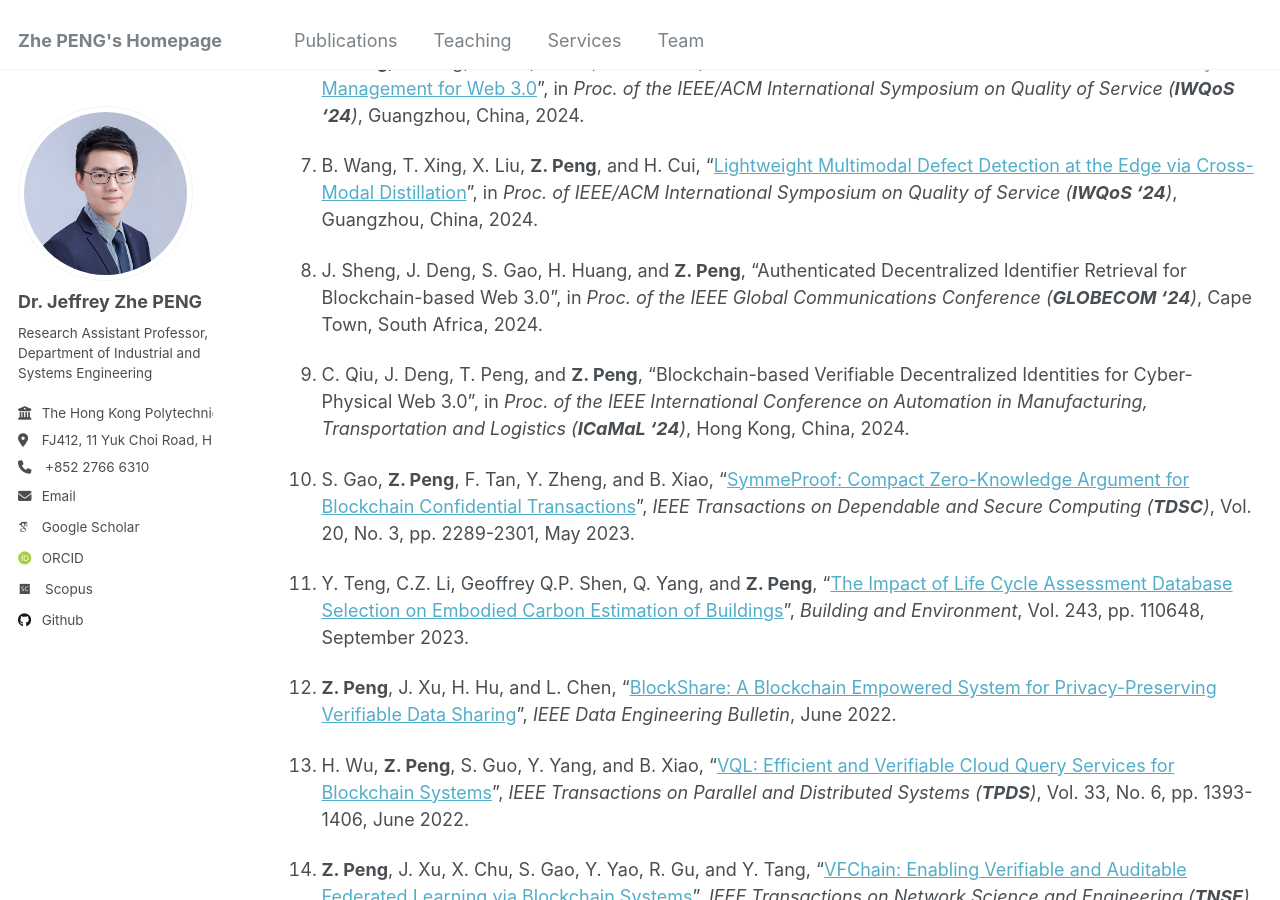
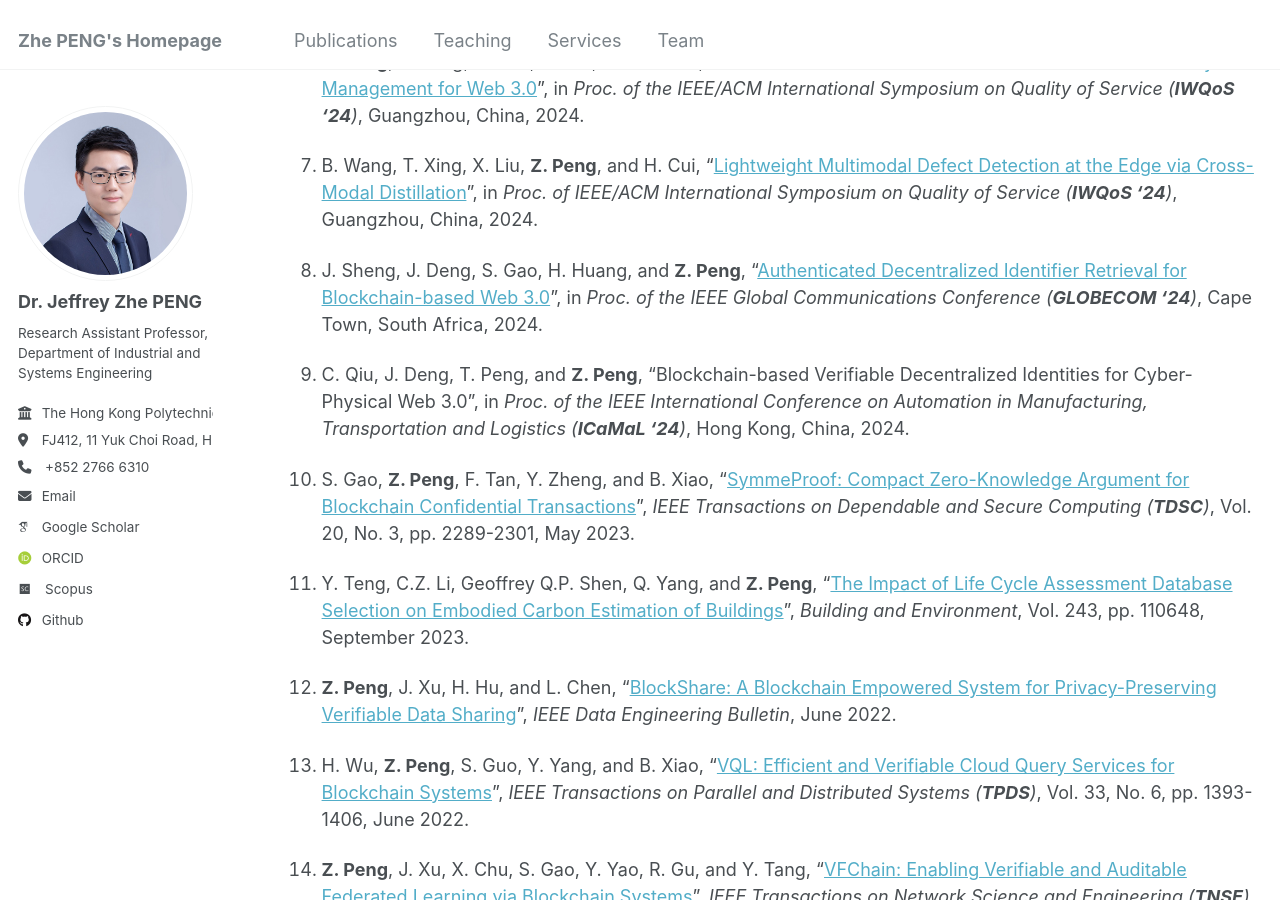
Before and after one commit to PENG-Zhe/peng-zhe.github.io, a Jekyll site: the page built from _pages/publications.md, in a window 1280 px wide and 900 px high, scrolled down 545 px. Built offline with Jekyll 4.4.1, drawn with Linux system fonts in a browser that asks for light colours; some web fonts are replaced; part of the change alters nothing that is shown.

```diff
--- a/_pages/publications.md
+++ b/_pages/publications.md
@@ -18,7 +18,7 @@ layout: archive
 
 1. B. Wang, T. Xing, X. Liu, **Z. Peng**, and H. Cui, "[Lightweight Multimodal Defect Detection at the Edge via Cross-Modal Distillation](https://ieeexplore.ieee.org/document/10682904)", in _Proc. of IEEE/ACM International Symposium on Quality of Service (**IWQoS '24**)_, Guangzhou, China, 2024.
 
-1. J. Sheng, J. Deng, S. Gao, H. Huang, and **Z. Peng**, "Authenticated Decentralized Identifier Retrieval for Blockchain-based Web 3.0", in _Proc. of the IEEE Global Communications Conference (**GLOBECOM '24**)_, Cape Town, South Africa, 2024.
+1. J. Sheng, J. Deng, S. Gao, H. Huang, and **Z. Peng**, "[Authenticated Decentralized Identifier Retrieval for Blockchain-based Web 3.0](https://ieeexplore.ieee.org/document/10901129)", in _Proc. of the IEEE Global Communications Conference (**GLOBECOM '24**)_, Cape Town, South Africa, 2024.
 
 1. C. Qiu, J. Deng, T. Peng, and **Z. Peng**, "Blockchain-based Verifiable Decentralized Identities for Cyber-Physical Web 3.0", in _Proc. of the IEEE International Conference on Automation in Manufacturing, Transportation and Logistics (**ICaMaL '24**)_, Hong Kong, China, 2024.
 
```
